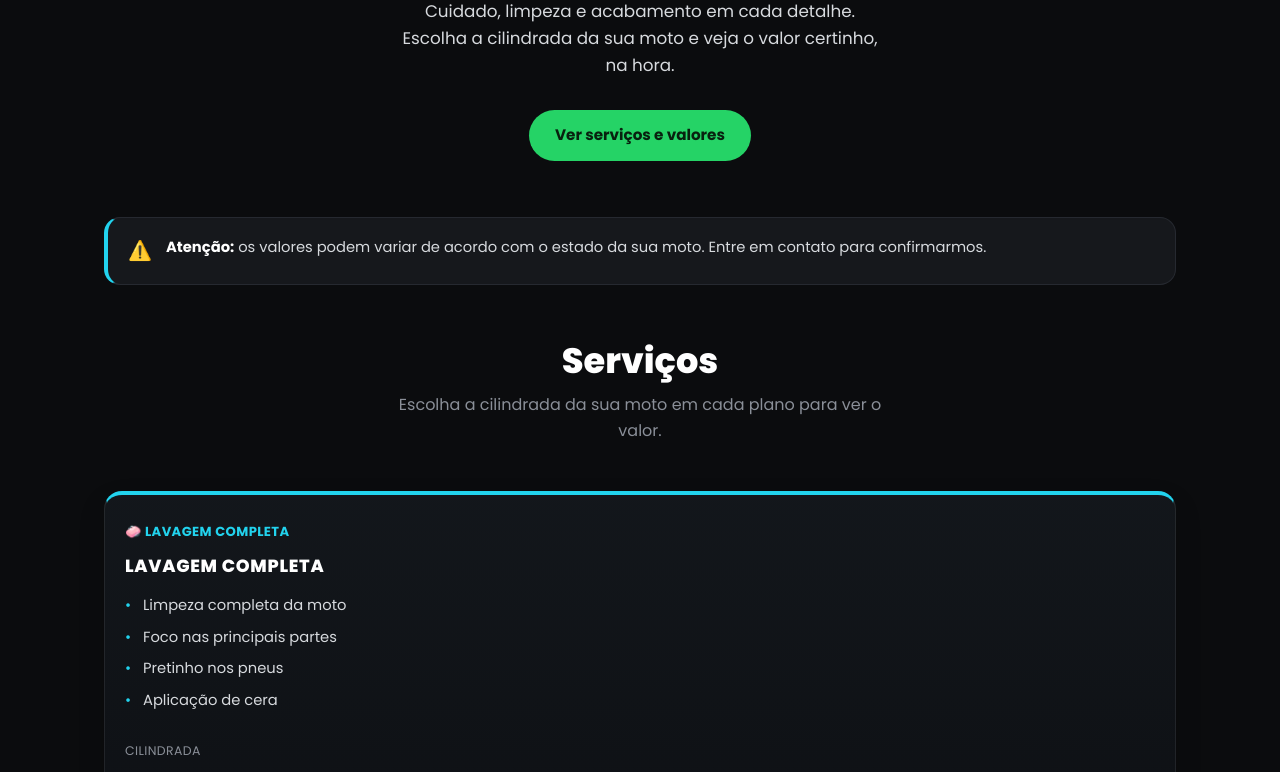
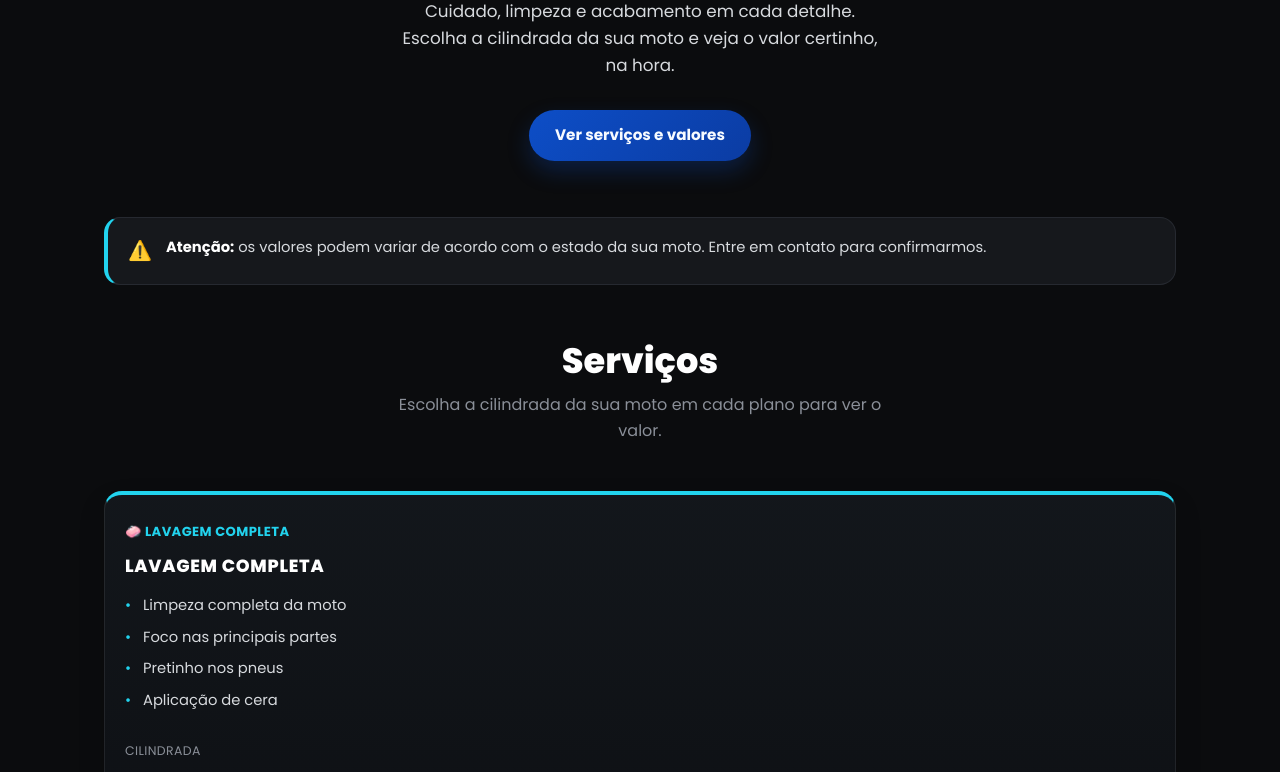
Before and after one commit to luisaugustoborgeshermenegildo-jpg/jv-estetica-automotiva-, a plain HTML site: page index.html in a window 1280 px wide. Shown: the part 769-1541 px from the top of the page. Drawn offline with Linux system fonts and the light colour scheme.

Commit message:
Botao azul escuro no hero

```diff
--- a/css/style.css
+++ b/css/style.css
@@ -70,10 +70,11 @@ a:focus-visible, button:focus-visible, select:focus-visible {
 .btn:hover { transform: translateY(-2px); }
 
 .btn--whats {
-  background: var(--color-whats);
-  color: #08210f;
+  background: linear-gradient(135deg, #0d4ec7 0%, #0b3ca3 100%);
+  color: #f7fbff;
+  box-shadow: 0 10px 22px rgba(13, 78, 199, 0.28);
 }
-.btn--whats:hover { background: var(--color-whats-dim); }
+.btn--whats:hover { background: linear-gradient(135deg, #0b3ca3 0%, #092d73 100%); }
 
 .header {
   position: sticky;
```
